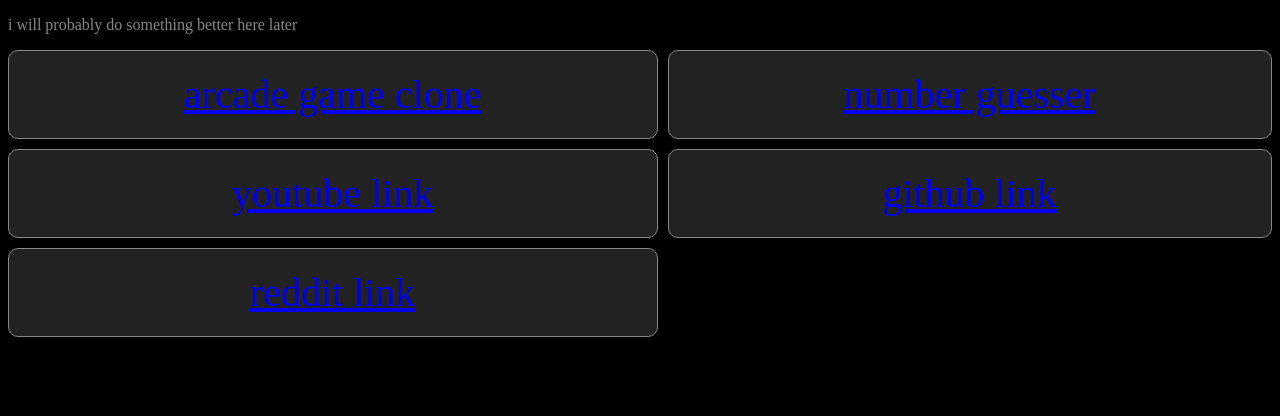
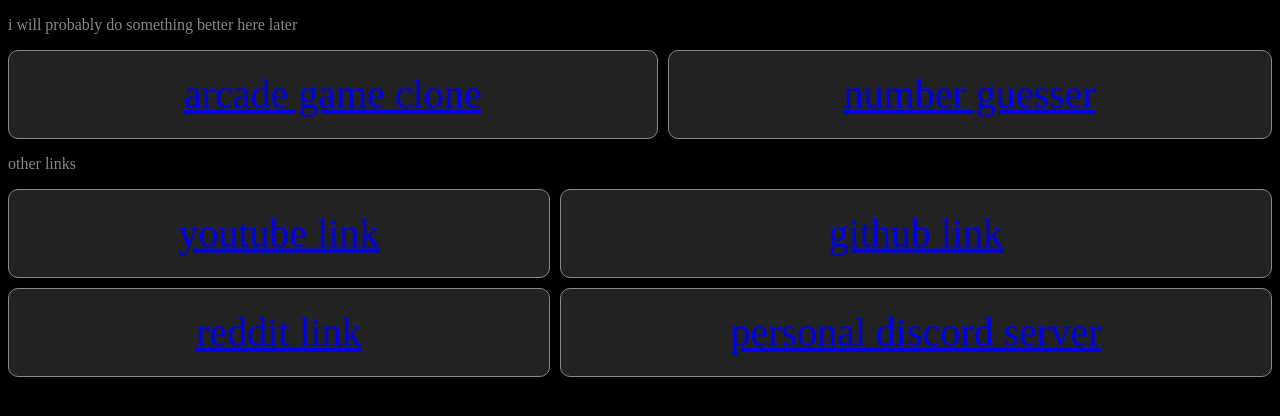
Before and after one commit to honchokomodo/honchokomodo.github.io, a plain HTML site: page index.html in a window 1280 px wide. Drawn offline with Linux system fonts and the light colour scheme.

Commit message:
added discord link

```diff
--- a/index.html
+++ b/index.html
@@ -5,8 +5,12 @@
   <div class="grid">
     <div class="grid-item"><a href="clock.html">arcade game clone</a></div>
     <div class="grid-item"><a href="jsthings.html">number guesser</a></div>
+  </div>
+  <p>other links</p>
+  <div class="grid">
     <div class="grid-item"><a href="https://www.youtube.com/channel/UClxAZHTgctfd22h1Tnvihqg">youtube link</a></div>
     <div class="grid-item"><a href="https://github.com/honchokomodo">github link</a></div>
     <div class="grid-item"><a href="https://www.reddit.com/user/honchokomodo">reddit link</a></div>
+    <div class="grid-item"><a href="https://discord.gg/qYkVXbx">personal discord server</a></div>
   </div>
 </body>
```
